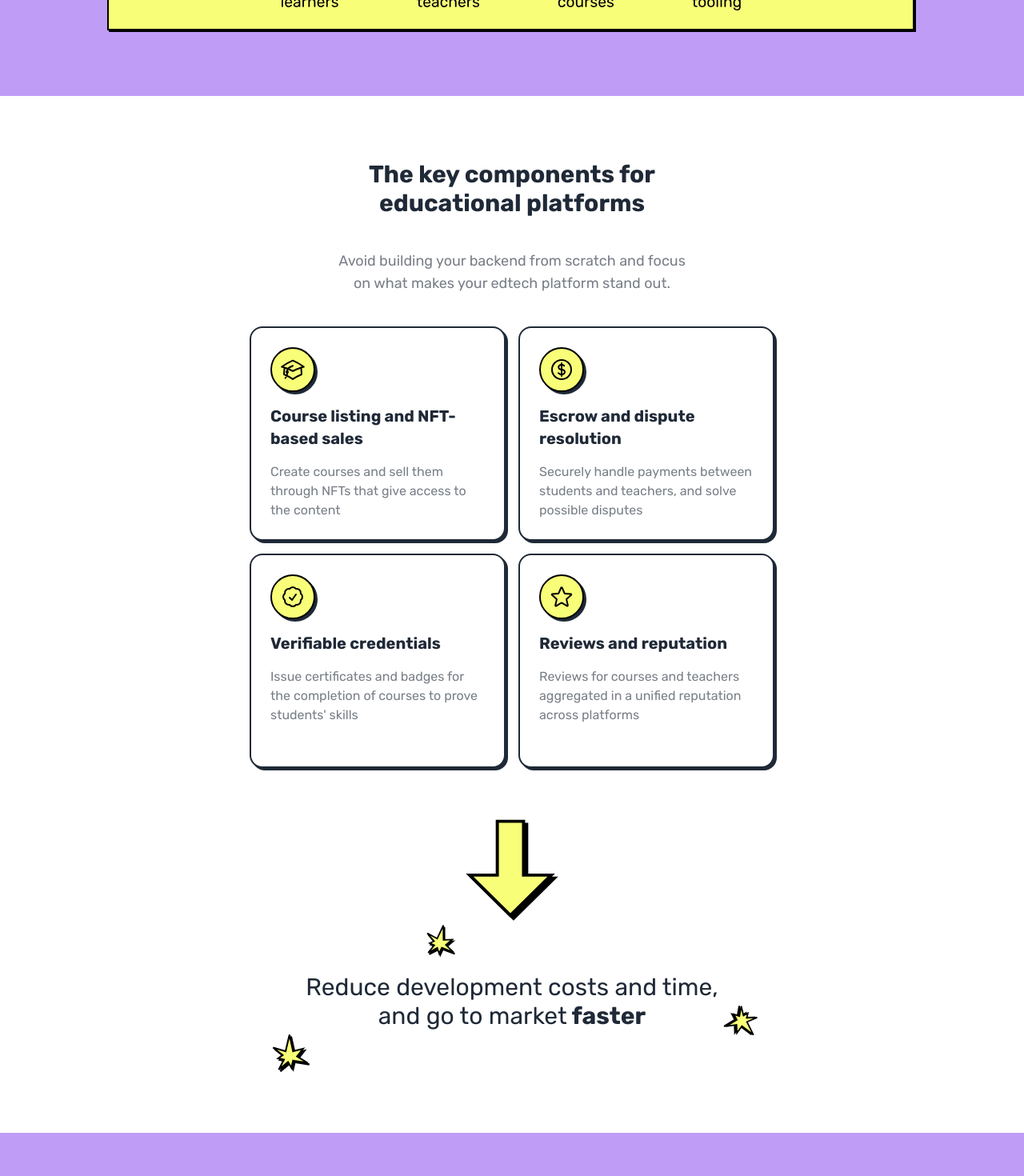
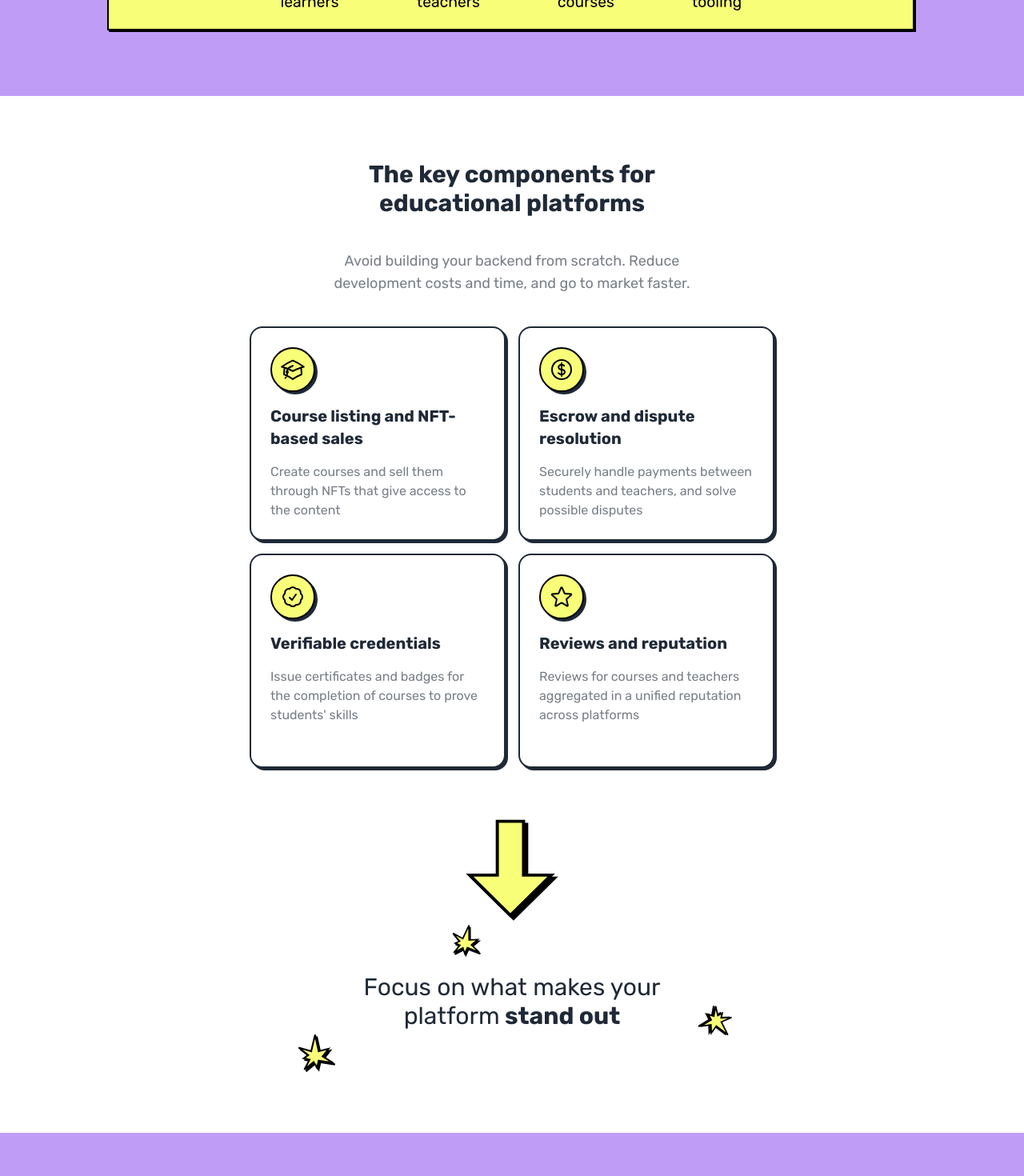
Before and after one commit to mattiapomelli/knowledgelayer-landing, a Next.js app: page / in a window 1280 px wide. Shown: the part 1020-2490 px from the top of the page at 80% size. Built offline with nearby package versions, Linux system fonts and the light colour scheme; what tailwindcss-radix would draw is missing.

Commit message:
Change copy in features section

```diff
--- a/src/components/features-section.tsx
+++ b/src/components/features-section.tsx
@@ -31,13 +31,13 @@ const FeatureCard = ({ title, description, icon }: FeatureCardProps) => {
 
 export const FeaturesSection = () => {
   return (
-    <Container className="flex flex-col items-center gap-10 pt-20 pb-32">
+    <Container className="flex flex-col items-center gap-10 overflow-hidden pt-20 pb-32">
       <h3 className="max-w-[30rem] text-center text-3xl font-bold">
         The key components for educational platforms
       </h3>
       <p className="max-w-[28rem] text-center text-lg text-base-content-neutral">
-        Avoid building your backend from scratch and focus on what makes your
-        edtech platform stand out.
+        Avoid building your backend from scratch. Reduce development costs and
+        time, and go to market faster.
       </p>
       <div className="grid auto-rows-fr grid-cols-1 gap-4 sm:grid-cols-2">
         <FeatureCard
@@ -63,9 +63,9 @@ export const FeaturesSection = () => {
       </div>
       <ArrowDownGraphic className="my-6 h-32 w-32" />
       <div className="relative">
-        <p className="max-w-[34rem] text-center text-3xl">
-          Reduce development costs and time, and go to market
-          <b> faster</b>
+        <p className="max-w-[30rem] text-center text-3xl">
+          Focus on what makes your platform
+          <b> stand out</b>
         </p>
         <ExplosionGraphic className="absolute -left-8 h-14 w-14" />
         <ExplosionGraphic className="absolute -right-10 top-10 h-12 w-12 rotate-[140deg]" />
```
